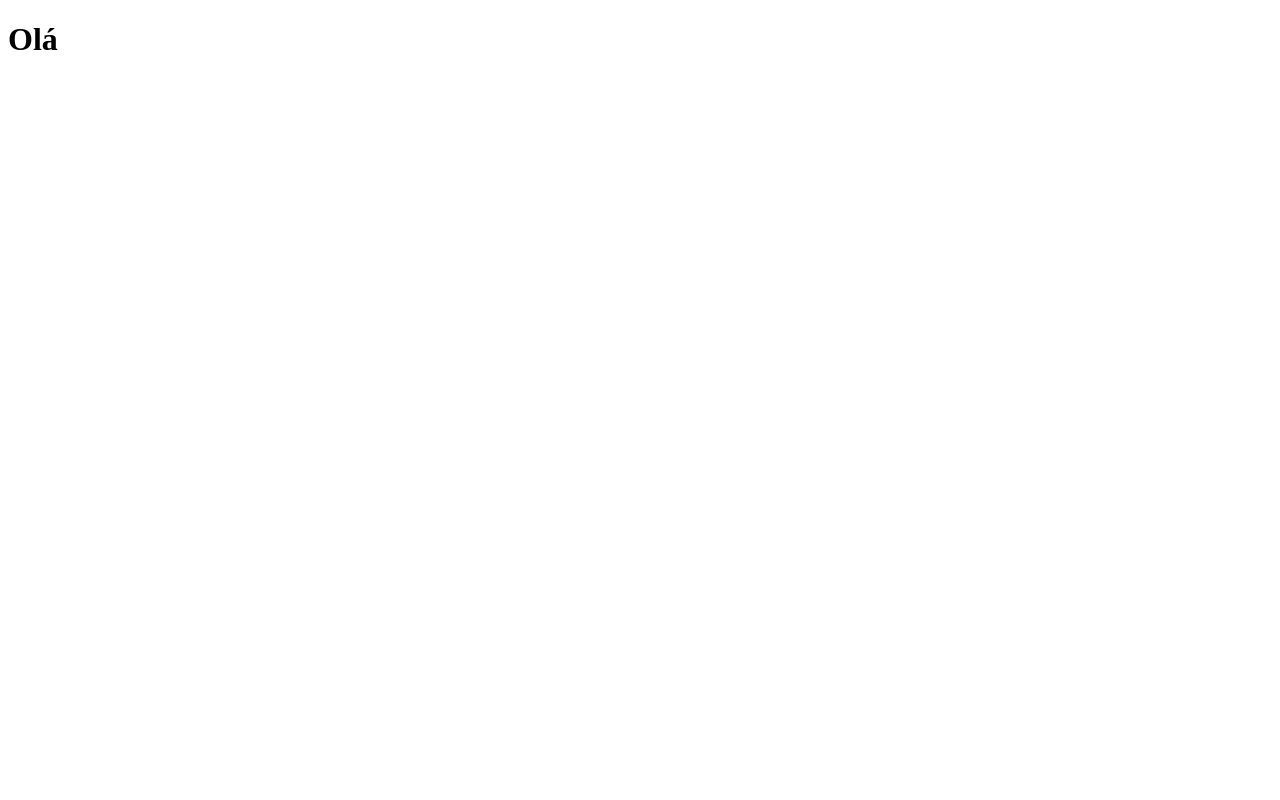
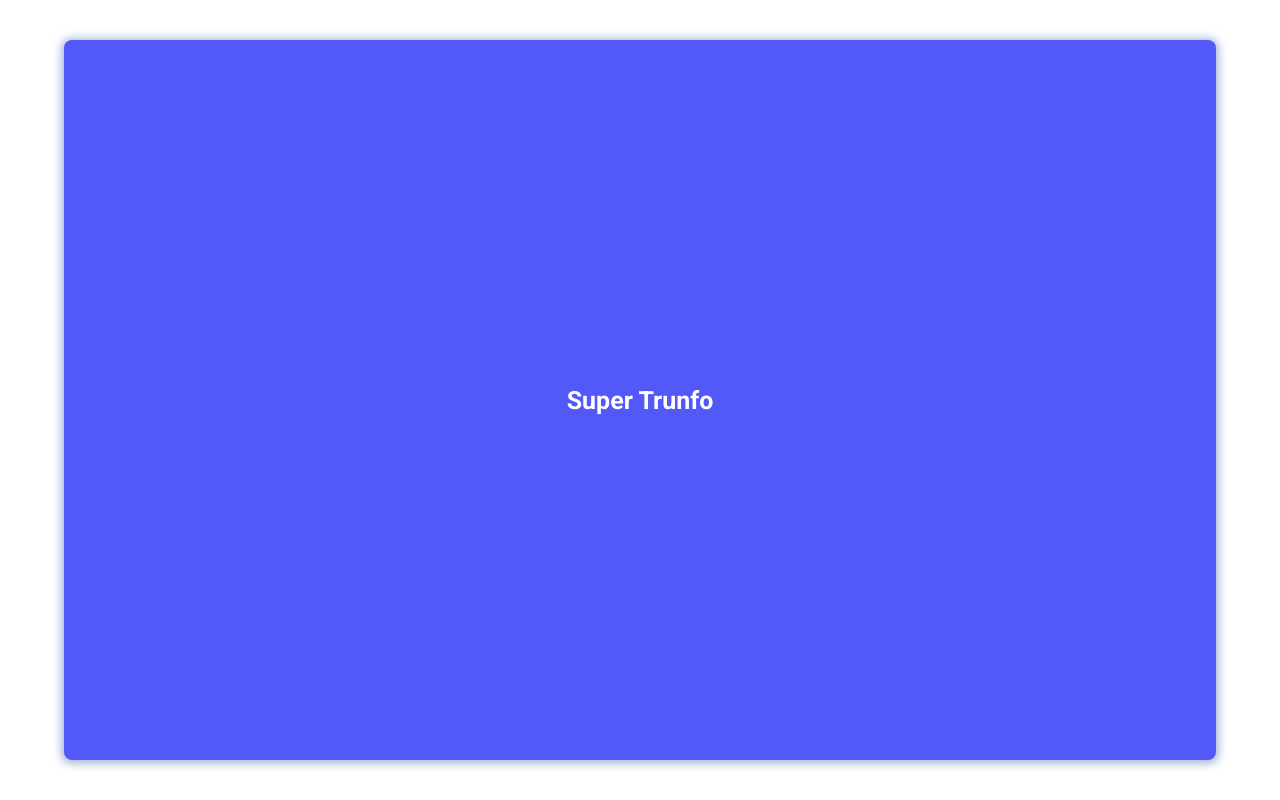
Before and after one commit to Adrianodbs/supertrunfo-react, a React (Vite) app: page / in a window 1280 px wide. Built offline with nearby package versions, Linux system fonts and the light colour scheme.

Commit message:
Feat: Create page Home

```diff
--- a/src/App.jsx
+++ b/src/App.jsx
@@ -1,8 +1,10 @@
+import Home from './pages/Home'
+
 function App() {
   return (
-    <div>
-      <h1>Olá</h1>
-    </div>
+    <>
+      <Home />
+    </>
   )
 }
 
--- a/src/main.jsx
+++ b/src/main.jsx
@@ -1,6 +1,7 @@
 import React from 'react'
 import ReactDOM from 'react-dom/client'
 import App from './App.jsx'
+import './global.css'
 
 ReactDOM.createRoot(document.getElementById('root')).render(
   <React.StrictMode>
--- /dev/null
+++ b/src/pages/Home/index.jsx
@@ -0,0 +1,11 @@
+import * as C from './style'
+
+export default function Home() {
+  return (
+    <C.Container>
+      <C.Content>
+        <h1>Super Trunfo</h1>
+      </C.Content>
+    </C.Container>
+  )
+}
--- /dev/null
+++ b/src/pages/Home/style.js
@@ -0,0 +1,31 @@
+import { styled } from 'styled-components'
+
+export const Container = styled.div`
+  width: 100%;
+  height: 100vh;
+  display: flex;
+  align-items: center;
+  justify-content: center;
+`
+
+export const Content = styled.div`
+  width: 90%;
+  height: 90vh;
+
+  background-color: #5359f9;
+  box-shadow: 0px 1px 8px 3px rgba(134, 157, 202, 0.71);
+  -webkit-box-shadow: 0px 1px 8px 3px rgba(134, 157, 202, 0.71);
+  -moz-box-shadow: 0px 1px 8px 3px rgba(134, 157, 202, 0.71);
+
+  border-radius: 8px;
+  padding: 10px;
+  display: flex;
+  flex-direction: column;
+  justify-content: center;
+  align-items: center;
+
+  h1 {
+    color: #fff;
+    font-size: 25px;
+  }
+`
```
